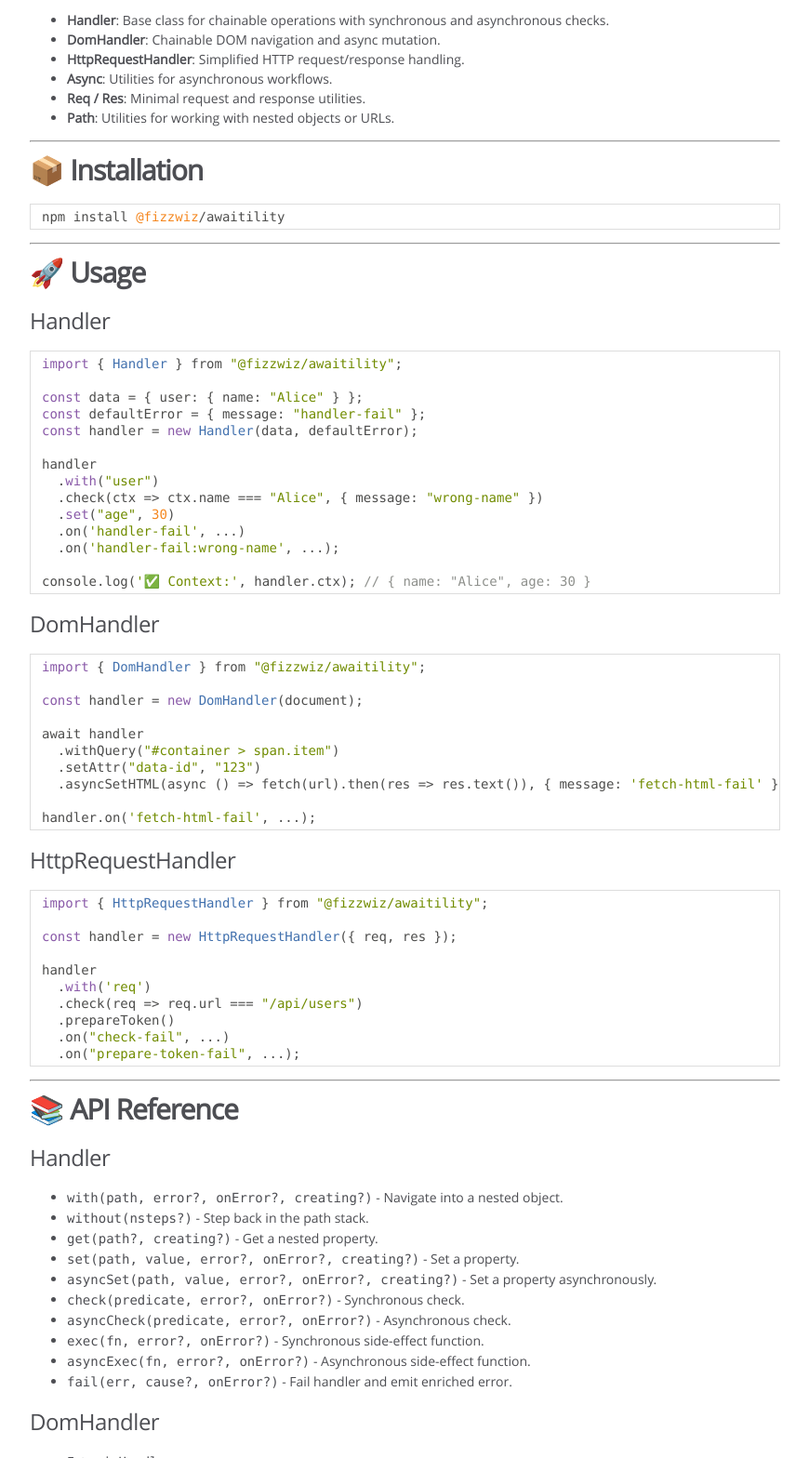
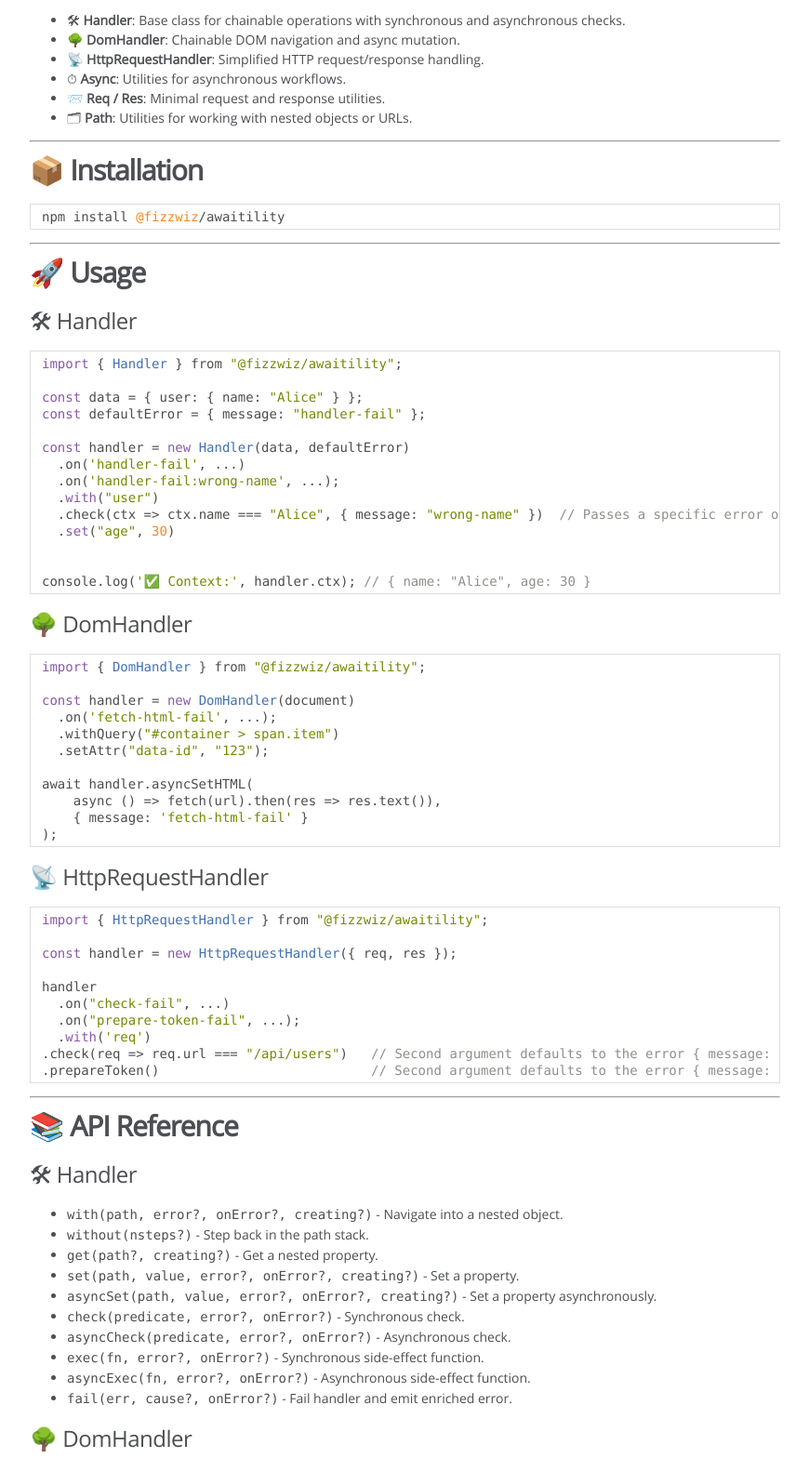
Before and after one commit to fizzwiz/awaitility, a website built with webpack: page docs/index.html in a window 1280 px wide. Shown: the part 466-2034 px from the top of the page at 93% size, without its empty margins (0-870 px from the left). Built offline with nearby package versions, Linux system fonts and the light colour scheme.

Commit message:
improved README.md

```diff
--- a/docs/index.html
+++ b/docs/index.html
@@ -54,12 +54,12 @@
 <hr>
 <h2>⚡ Features</h2>
 <ul>
-<li><strong>Handler</strong>: Base class for chainable operations with synchronous and asynchronous checks.</li>
-<li><strong>DomHandler</strong>: Chainable DOM navigation and async mutation.</li>
-<li><strong>HttpRequestHandler</strong>: Simplified HTTP request/response handling.</li>
-<li><strong>Async</strong>: Utilities for asynchronous workflows.</li>
-<li><strong>Req / Res</strong>: Minimal request and response utilities.</li>
-<li><strong>Path</strong>: Utilities for working with nested objects or URLs.</li>
+<li>🛠 <strong>Handler</strong>: Base class for chainable operations with synchronous and asynchronous checks.</li>
+<li>🌳 <strong>DomHandler</strong>: Chainable DOM navigation and async mutation.</li>
+<li>📡 <strong>HttpRequestHandler</strong>: Simplified HTTP request/response handling.</li>
+<li>⏱ <strong>Async</strong>: Utilities for asynchronous workflows.</li>
+<li>📨 <strong>Req / Res</strong>: Minimal request and response utilities.</li>
+<li>🗂 <strong>Path</strong>: Utilities for working with nested objects or URLs.</li>
 </ul>
 <hr>
 <h2>📦 Installation</h2>
@@ -67,49 +67,51 @@
 </code></pre>
 <hr>
 <h2>🚀 Usage</h2>
-<h3>Handler</h3>
+<h3>🛠 Handler</h3>
 <pre class="prettyprint source lang-js"><code>import { Handler } from &quot;@fizzwiz/awaitility&quot;;
 
 const data = { user: { name: &quot;Alice&quot; } };
 const defaultError = { message: &quot;handler-fail&quot; };
-const handler = new Handler(data, defaultError);
 
-handler
-  .with(&quot;user&quot;)
-  .check(ctx => ctx.name === &quot;Alice&quot;, { message: &quot;wrong-name&quot; })
-  .set(&quot;age&quot;, 30)
+const handler = new Handler(data, defaultError)
   .on('handler-fail', ...)
   .on('handler-fail:wrong-name', ...);
+  .with(&quot;user&quot;)
+  .check(ctx => ctx.name === &quot;Alice&quot;, { message: &quot;wrong-name&quot; })  // Passes a specific error object as the second argument
+  .set(&quot;age&quot;, 30)
+
 
 console.log('✅ Context:', handler.ctx); // { name: &quot;Alice&quot;, age: 30 }
 </code></pre>
-<h3>DomHandler</h3>
+<h3>🌳 DomHandler</h3>
 <pre class="prettyprint source lang-js"><code>import { DomHandler } from &quot;@fizzwiz/awaitility&quot;;
 
-const handler = new DomHandler(document);
+const handler = new DomHandler(document)
+  .on('fetch-html-fail', ...);
+  .withQuery(&quot;#container > span.item&quot;)
+  .setAttr(&quot;data-id&quot;, &quot;123&quot;);
 
-await handler
-  .withQuery(&quot;#container > span.item&quot;)
-  .setAttr(&quot;data-id&quot;, &quot;123&quot;)
-  .asyncSetHTML(async () => fetch(url).then(res => res.text()), { message: 'fetch-html-fail' });
-
-handler.on('fetch-html-fail', ...);
+await handler.asyncSetHTML(
+    async () => fetch(url).then(res => res.text()),
+    { message: 'fetch-html-fail' }
+);
 </code></pre>
-<h3>HttpRequestHandler</h3>
+<h3>📡 HttpRequestHandler</h3>
 <pre class="prettyprint source lang-js"><code>import { HttpRequestHandler } from &quot;@fizzwiz/awaitility&quot;;
 
 const handler = new HttpRequestHandler({ req, res });
 
 handler
-  .with('req')
-  .check(req => req.url === &quot;/api/users&quot;)
-  .prepareToken()
   .on(&quot;check-fail&quot;, ...)
   .on(&quot;prepare-token-fail&quot;, ...);
+  .with('req')
+.check(req => req.url === &quot;/api/users&quot;)   // Second argument defaults to the error { message: &quot;check-fail&quot; }
+.prepareToken()                           // Second argument defaults to the error { message: &quot;prepare-token-fail&quot; }
+
 </code></pre>
 <hr>
 <h2>📚 API Reference</h2>
-<h3>Handler</h3>
+<h3>🛠 Handler</h3>
 <ul>
 <li><code>with(path, error?, onError?, creating?)</code> - Navigate into a nested object.</li>
 <li><code>without(nsteps?)</code> - Step back in the path stack.</li>
@@ -122,7 +124,7 @@
 <li><code>asyncExec(fn, error?, onError?)</code> - Asynchronous side-effect function.</li>
 <li><code>fail(err, cause?, onError?)</code> - Fail handler and emit enriched error.</li>
 </ul>
-<h3>DomHandler</h3>
+<h3>🌳 DomHandler</h3>
 <ul>
 <li>Extends <code>Handler</code>.</li>
 <li><code>withQuery(selector, error?, onError?)</code> - Navigate DOM element by CSS selector.</li>
@@ -131,7 +133,7 @@
 <li><code>setAttr(attr, value, error?, onError?)</code> - Set attribute.</li>
 <li>Async equivalents: <code>asyncSetText</code>, <code>asyncSetHTML</code>, <code>asyncSetAttr</code>.</li>
 </ul>
-<h3>HttpRequestHandler</h3>
+<h3>📡 HttpRequestHandler</h3>
 <ul>
 <li><code>prepareBody()</code>, <code>prepareQuery()</code>, <code>prepareToken()</code>, <code>checkMethod()</code>, <code>checkToken()</code>, <code>checkQueryParam()</code>, <code>checkCookie()</code>, <code>checkHeader()</code>, <code>checkContentType()</code>, <code>checkAccept()</code></li>
 <li>By default, errors are converted into a <code>Notification</code> instance sent automatically to the client.</li>
@@ -162,7 +164,7 @@
 <br class="clear">
 
 <footer>
-    Documentation generated by <a href="https://github.com/jsdoc/jsdoc">JSDoc 4.0.2</a> on Wed Sep 17 2025 17:44:54 GMT+0200 (Ora legale dell’Europa centrale)
+    Documentation generated by <a href="https://github.com/jsdoc/jsdoc">JSDoc 4.0.2</a> on Wed Sep 17 2025 20:43:49 GMT+0200 (Ora legale dell’Europa centrale)
 </footer>
 
 <script> prettyPrint(); </script>
```
Also changed, not shown: docs/Async.html (+1 -1 lines), docs/DomHandler.html (+1 -1 lines), docs/Handler.html (+1 -1 lines), docs/HttpRequestHandler.html (+1 -1 lines), docs/Notification.html (+1 -1 lines), docs/Path.html (+1 -1 lines), docs/Req.html (+1 -1 lines), docs/Res.html (+1 -1 lines), docs/module-core.html (+1 -1 lines), docs/module-handler.html (+1 -1 lines), docs/module-util.html (+1 -1 lines), README.md.
